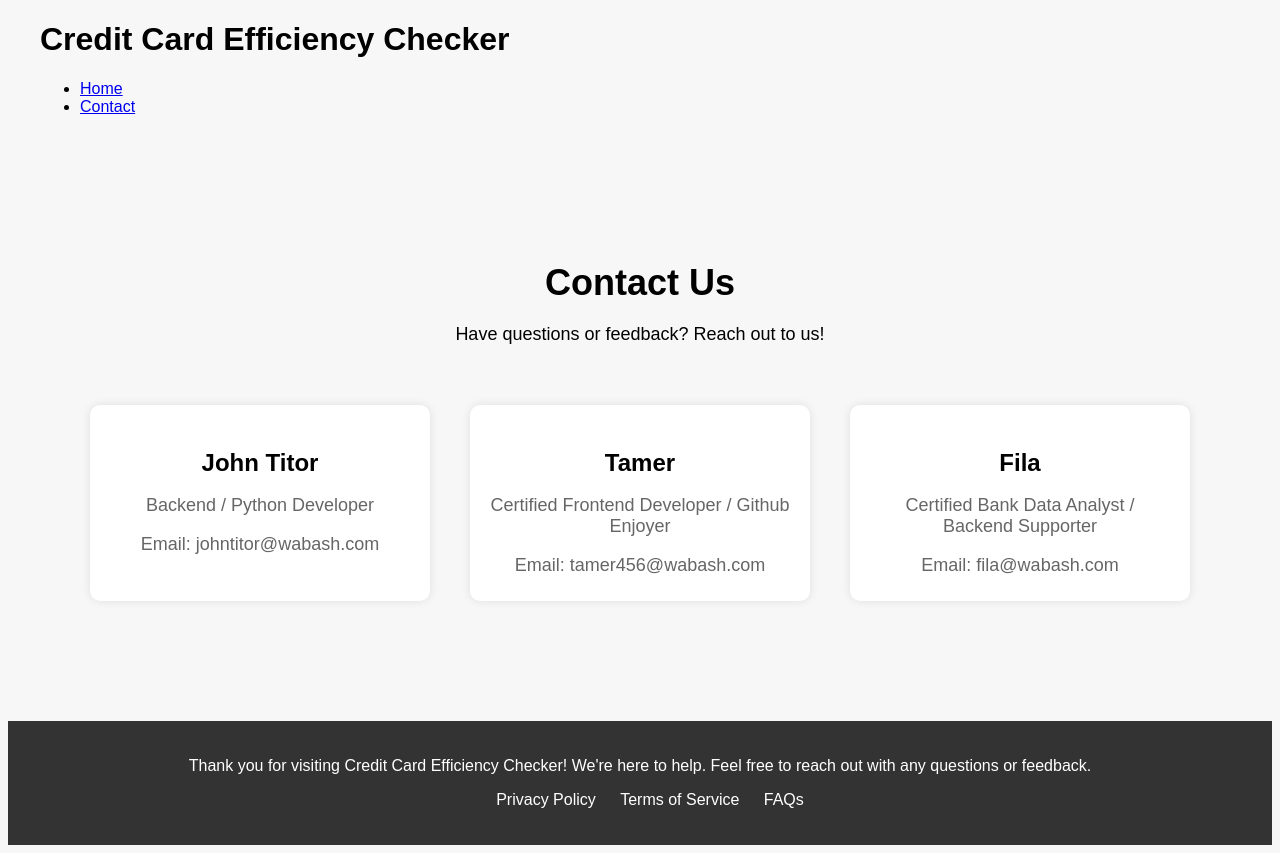
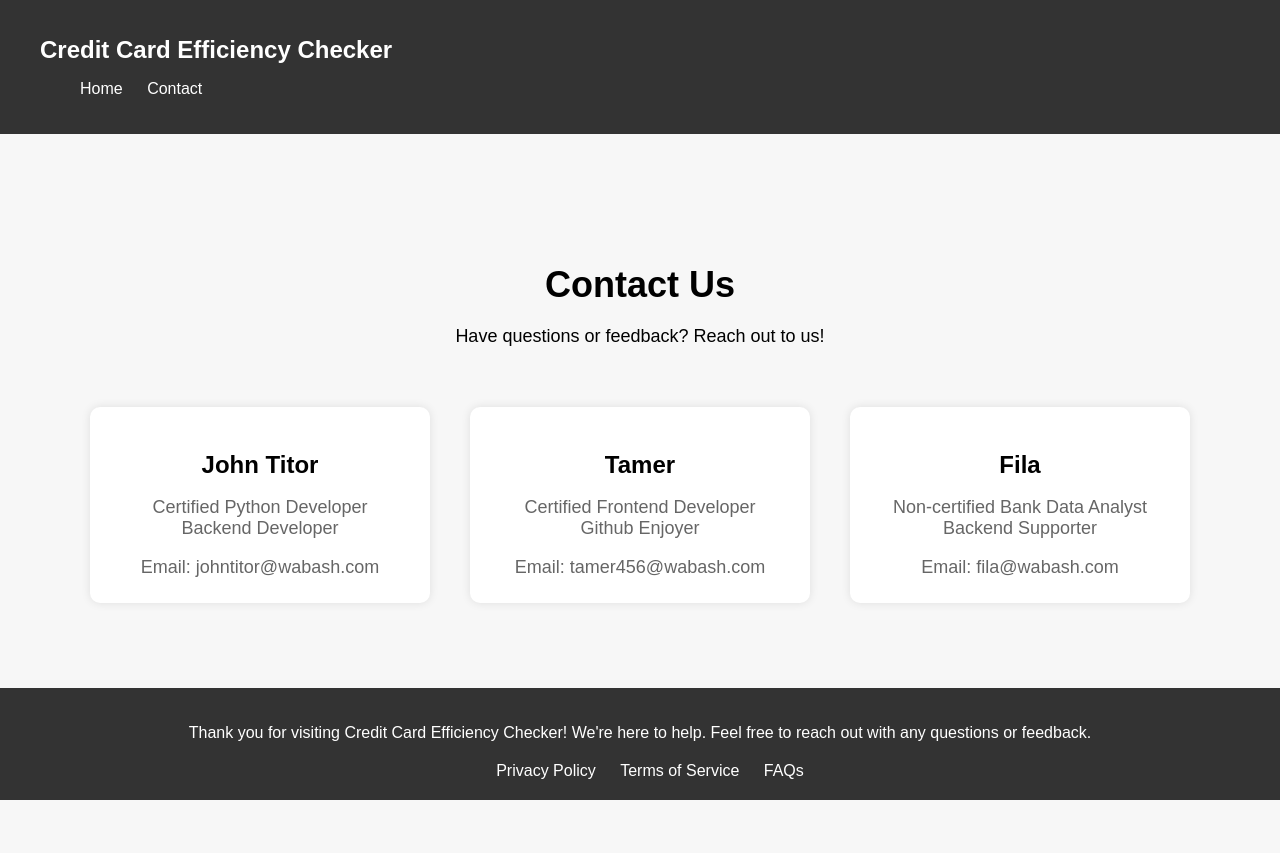
Before and after one commit to tamer456/tamer456.github.io, a Flask app: template templates/contact.html in a window 1280 px wide. After the commit the page ends 800 px from the top, so only its background shows below. Run offline with Flask 3, Linux system fonts and the light colour scheme; the template is opened without the code that fills it, so the values that code supplies are empty; some libraries are stand-ins or nearby versions.

Commit message:
final change for contact

```diff
--- a/templates/contact.html
+++ b/templates/contact.html
@@ -29,17 +29,17 @@
             <div class="team-members">
                 <div class="team-member">
                     <h3>John Titor</h3>
-                    <p>Backend / Python Developer</p>
+                    <p> Certified Python Developer <br> Backend Developer</p>
                     <p>Email: johntitor@wabash.com</p>
                 </div>
                 <div class="team-member">
                     <h3>Tamer</h3>
-                    <p>Certified Frontend Developer / Github Enjoyer</p>
+                    <p>Certified Frontend Developer <br> Github Enjoyer</p>
                     <p>Email: tamer456@wabash.com</p>
                 </div>
                 <div class="team-member">
                     <h3>Fila</h3>
-                    <p>Certified Bank Data Analyst / Backend Supporter</p>
+                    <p>Non-certified Bank Data Analyst <br> Backend Supporter</p>
                     <p>Email: fila@wabash.com</p>
                 </div>
                 <!-- Add more team members as needed -->
--- a/templates/styles.css
+++ b/templates/styles.css
@@ -2,12 +2,41 @@
 body {
     font-family: Arial, sans-serif;
     background-color: #f7f7f7;
+    margin: 0; /* Remove default margin */
+    padding: 0; /* Remove default padding */
+    overflow-x: hidden; /* Prevent horizontal scrollbar */
 }
 
 .container {
     max-width: 1200px;
     margin: 0 auto;
     padding: 0 20px;
+}
+
+/* Header Styles */
+header {
+    background-color: #333;
+    padding: 20px 0;
+}
+
+.logo {
+    color: #fff;
+    font-size: 24px;
+    font-weight: bold;
+}
+
+nav ul {
+    list-style: none;
+}
+
+nav ul li {
+    display: inline-block;
+    margin-right: 20px;
+}
+
+nav ul li a {
+    color: #fff;
+    text-decoration: none;
 }
 
 /* Contact Section Styles */
@@ -58,10 +87,18 @@ footer {
     color: #fff;
     padding: 20px 0;
     text-align: center;
+    position: absolute;
+    width: 100%;
+    bottom: 0;
+}
+
+footer p {
+    margin-bottom: 20px;
 }
 
 footer ul {
     list-style: none;
+    margin-bottom: 0; /* Remove default margin */
 }
 
 footer ul li {
```
